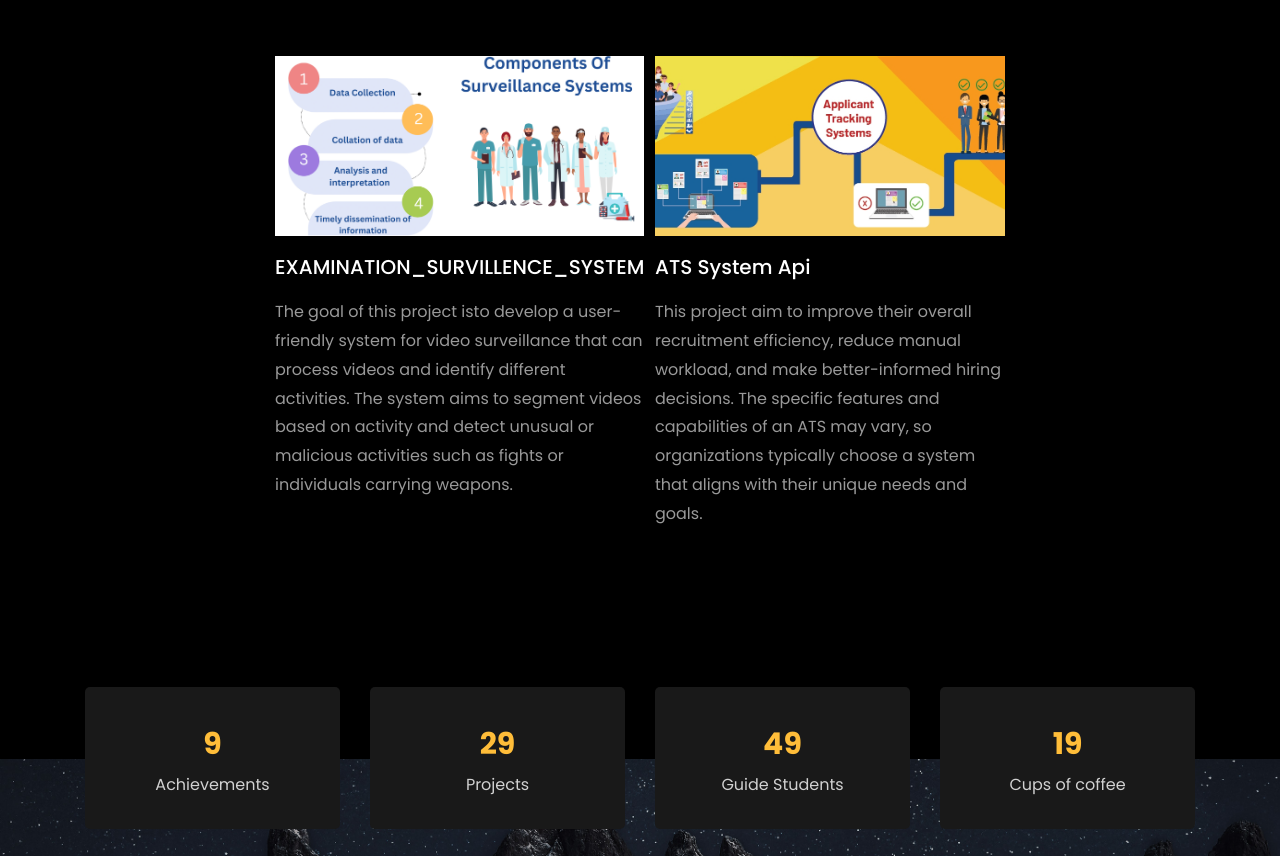
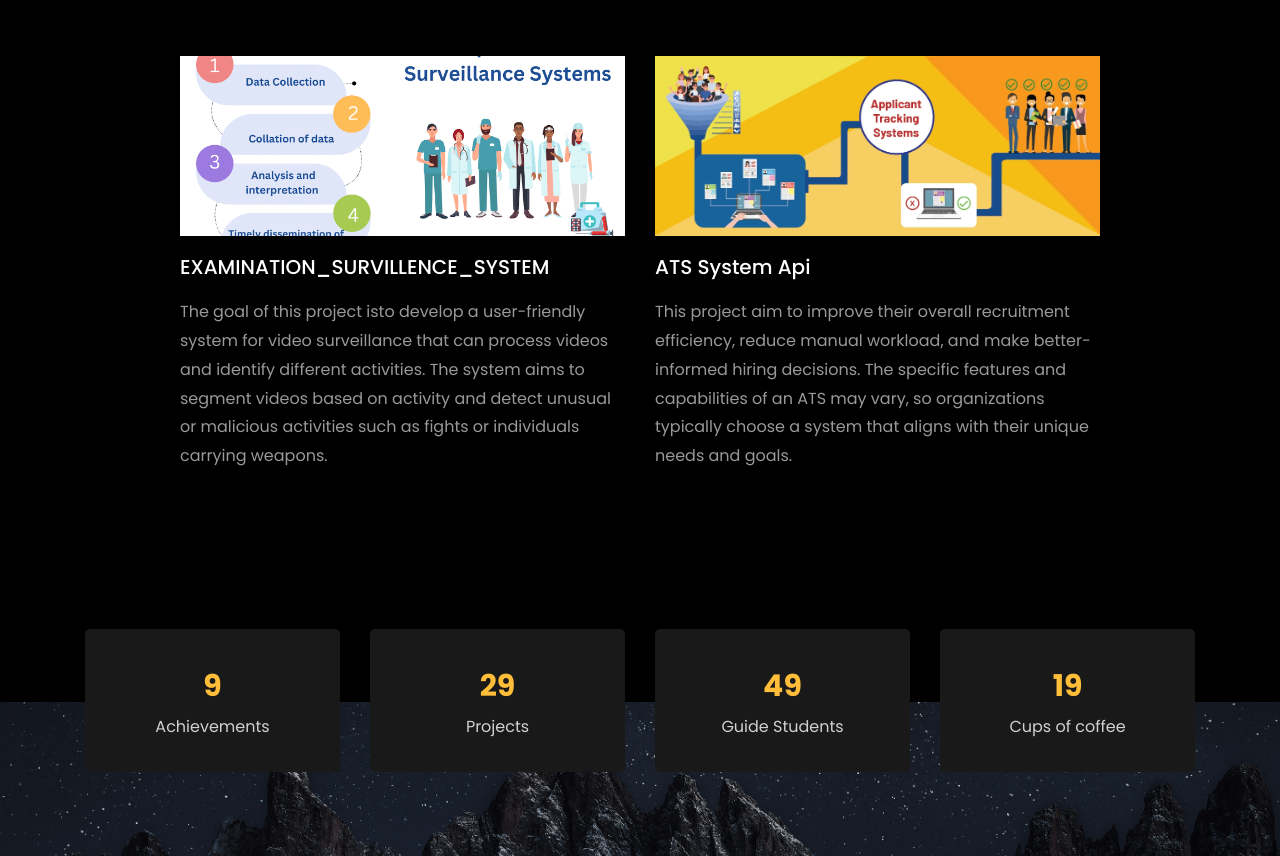
Before and after one commit to deep9893/deep.github.io, a plain HTML site: page index.html in a window 1280 px wide. Shown: the part 4049-4905 px from the top of the page. Drawn offline with Linux system fonts and the light colour scheme; files whose address does not match are found by name.

Commit message:
Update index.html

```diff
--- a/index.html
+++ b/index.html
@@ -455,7 +455,7 @@
 						<br>
 						<!-- added justify-content-center to center align the last two projects -->
 						<div class="row d-flex justify-content-center">
-							<div class="col-md-4 d-flex ftco-animate">
+							<div class="col-md-5 d-flex ftco-animate">
 								<div class="blog-entry justify-content-end">
 									<a href="https://github.com/deep9893/EXAMINATION_SURVILLENCE_SYSTEM/blob/main/main.py" class="block-20 zoom-effect" style="background-image: url('images/proj_4.jpg');">
 									</a>
@@ -468,7 +468,7 @@
 									</div>
 								</div>
 							</div>
-							<div class="col-md-4 d-flex ftco-animate">
+							<div class="col-md-5 d-flex ftco-animate">
 								<div class="blog-entry justify-content-end" >
 									<a href="https://github.com/deep9893/RESUME_ATS_SYSTEM" class="block-20 zoom-effect" style="background-image: url('images/proj_5.jpg');">
 									</a>
```
